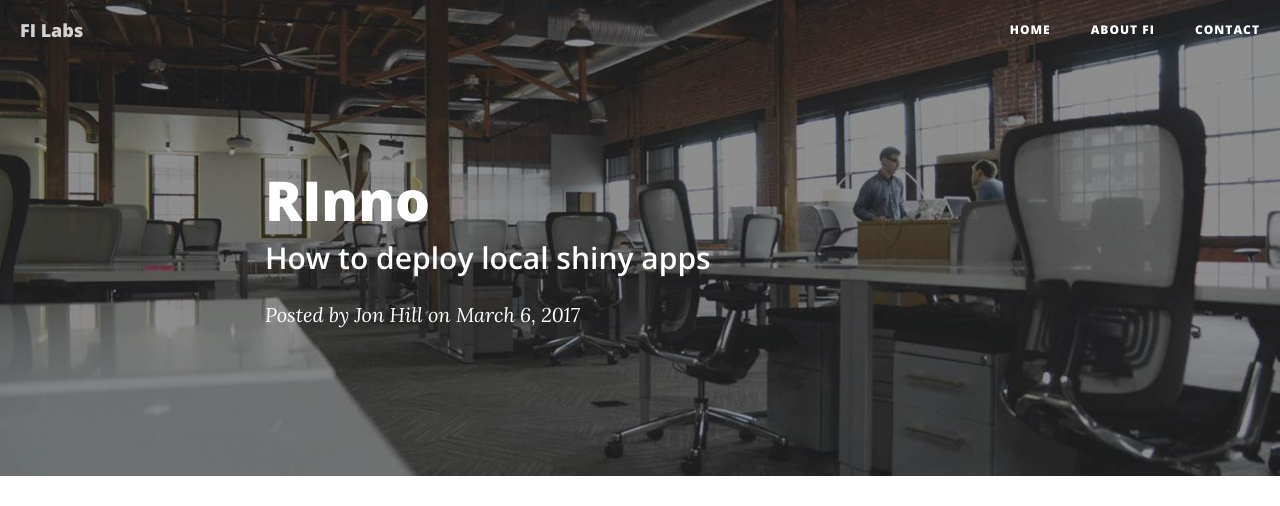
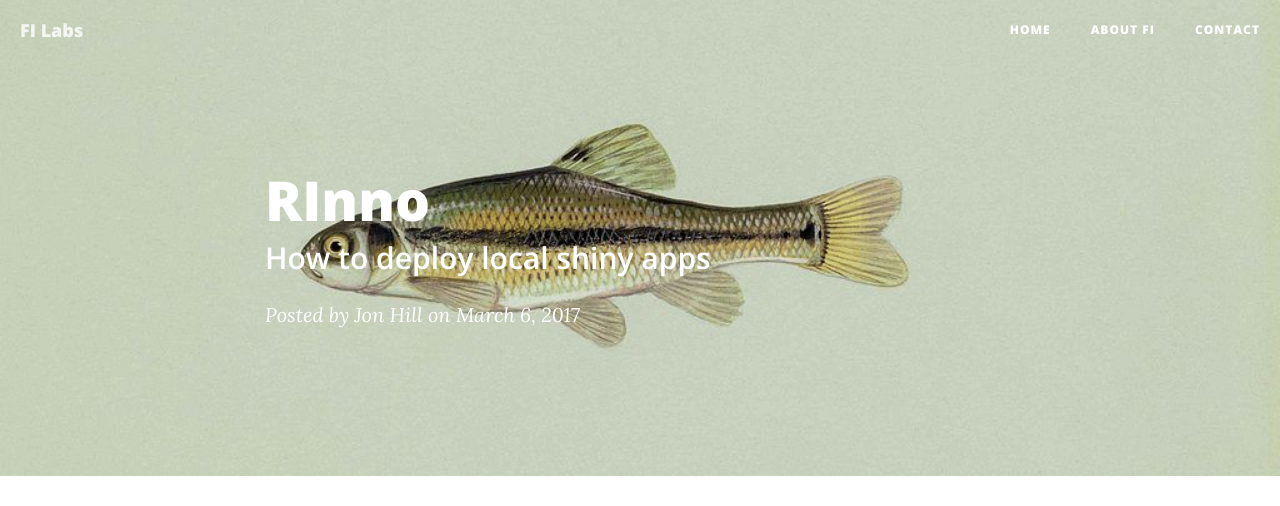
Before and after one commit to ficonsulting/filabs, a Jekyll site: the page built from _posts/2017-3-13-RInno.markdown, in a window 1280 px wide. Shown: the top 506 px of the page. Built offline with Jekyll 4.4.1, drawn with Linux system fonts in a browser that asks for light colours; nearby versions of some CDN libraries; grey boxes are pictures that could not be loaded.

Commit message:
Update 2017-3-13-RInno.markdown

```diff
--- a/_posts/2017-3-13-RInno.markdown
+++ b/_posts/2017-3-13-RInno.markdown
@@ -5,6 +5,7 @@ subtitle: "How to deploy local shiny apps"
 date:   2017-03-06 18:05:19 -0500
 author: Jon Hill
 tags: R
+header-img: "img/minnow.jpg"
 ---
 RStudio publishes great articles about deploying shiny apps on their website; the [local deployment][local-deployment] article is one of my favorites. You will find instructions about how to use shinyapps.io, Amazon Web Services, [Digital Ocean][do-referral], Microsoft Azure, or now RStudio Connect to deploy your app, but clients/organizations often request that your shiny app be hosted on-premise without installing any new software (RStudio Connect/Shiny Server). They also want apps to be available to non-technical staff who may or may not have R installed. Each manual, r-specific step is a barrier to entry that we want to avoid.
 
```
